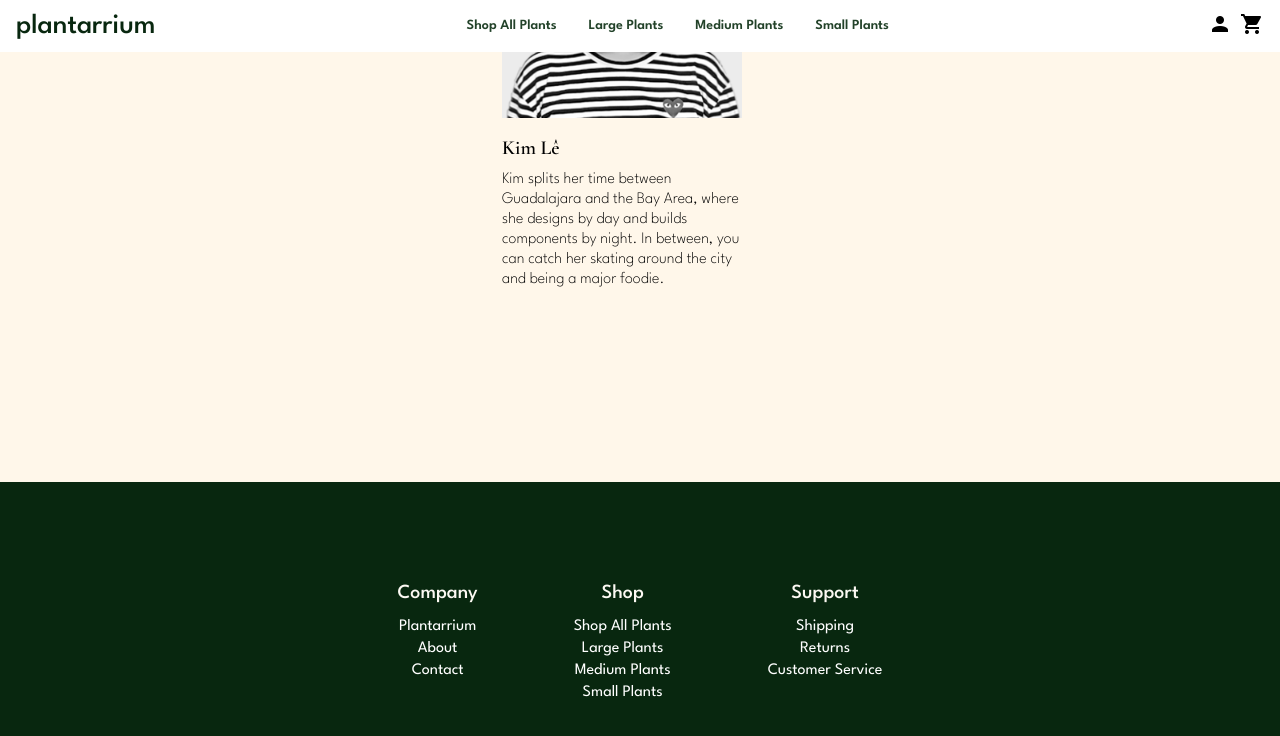
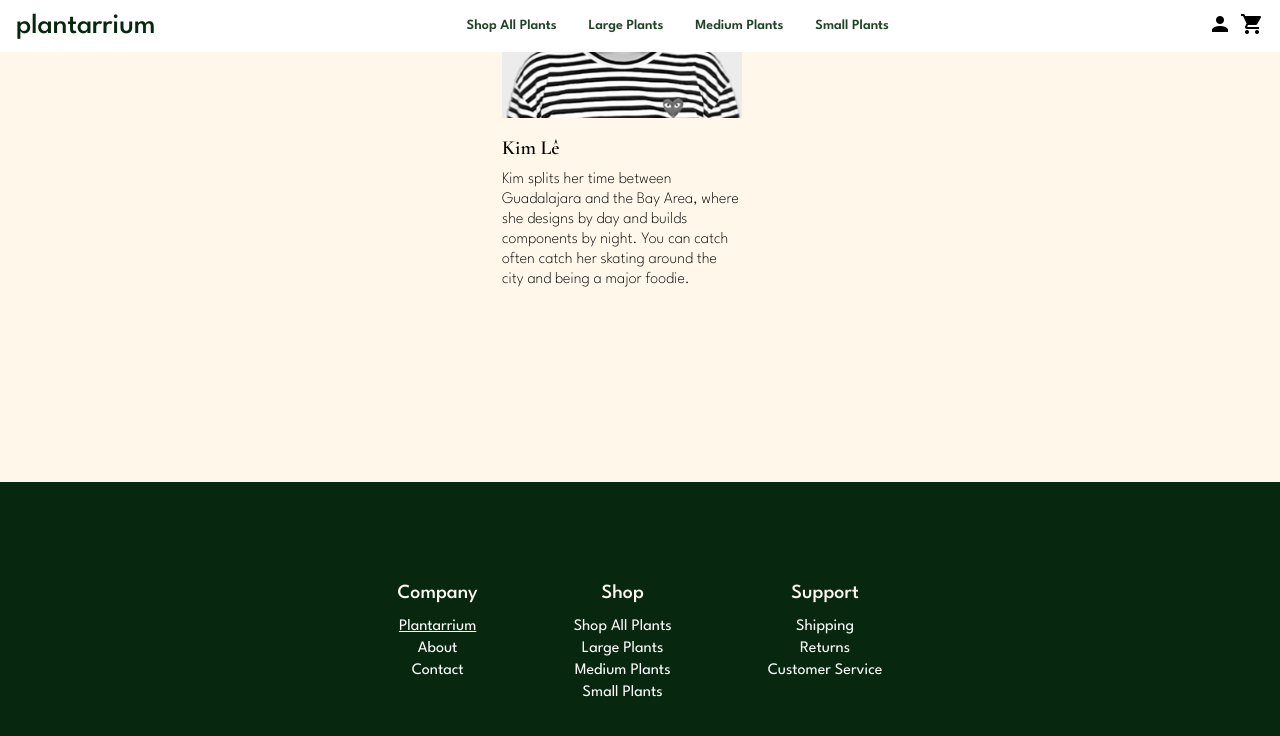
Before and after one commit to 2110-FTB-PT/infinite-loop, a React (Create React App) app: page /about in a window 1280 px wide. In both pictures the pointer is over the element "Plantarrium". Shown: the part 926-1662 px from the top of the page. Built offline with nearby package versions, Linux system fonts and the light colour scheme; no server answers.

Commit message:
visual interaction updates

```diff
--- a/src/components/About.js
+++ b/src/components/About.js
@@ -54,8 +54,8 @@ const About = () => {
             <div className='about-name-label'>Kim Lê</div>
             <div className='about-description'>
               Kim splits her time between Guadalajara and the Bay Area, where
-              she designs by day and builds components by night. In between, you
-              can catch her skating around the city and being a major foodie.
+              she designs by day and builds components by night. You can catch
+              often catch her skating around the city and being a major foodie.
             </div>
           </div>
         </div>
--- a/src/components/Home.js
+++ b/src/components/Home.js
@@ -1,7 +1,6 @@
 import React from "react";
-
+import { Link } from "react-router-dom";
 import "../style/Home.css";
-// import heroVideo from "./img/hero-video.mp4";
 import heroImg from "./img/homepage-hero-img.png";
 import step1 from "./img/step1.png";
 import step2 from "./img/step2.png";
@@ -25,7 +24,9 @@ const Home = () => {
             Explore a range of plant sizes and with a level of care that fits
             you and your home.
           </div>
-          <button className='homepage-hero-button'>Shop plants</button>
+          <Link to='/shopall' style={{ textDecoration: "none" }}>
+            <button className='homepage-hero-button'>Shop plants</button>
+          </Link>
         </div>
       </div>
 
--- a/src/components/LargePlants.js
+++ b/src/components/LargePlants.js
@@ -1,5 +1,5 @@
 import React from "react";
-import "../style/LargePlants.css";
+import "../style/Plants.css";
 
 const LargePlants = () => {
   return (
--- a/src/style/Contact.css
+++ b/src/style/Contact.css
@@ -46,6 +46,11 @@
   align-self: left;
   text-decoration: none;
 }
+
+.contact-button:hover {
+  background-color: #224229;
+}
+
 .contact-img {
   width: 360px;
 }
--- a/src/style/Footer.css
+++ b/src/style/Footer.css
@@ -36,3 +36,7 @@
   text-align: left;
   color: #fff;
 }
+
+.footer-link:hover {
+  text-decoration: underline;
+}
--- a/src/style/Home.css
+++ b/src/style/Home.css
@@ -49,6 +49,10 @@
   display: flex;
   align-self: left;
   text-decoration: none;
+}
+
+.homepage-hero-button:hover {
+  background-color: #224229;
 }
 
 .homepage-video {
--- a/src/style/Navigation.css
+++ b/src/style/Navigation.css
@@ -39,3 +39,7 @@
   margin: 0px 16px;
   color: #224229;
 }
+
+.plant-categories-link:hover {
+  text-decoration: underline;
+}
```
Also changed, not shown: src/components/MediumPlants.js (+7 -7 lines), src/components/SmallPlants.js (+7 -7 lines), src/style/Plants.css (renamed from src/style/LargePlants.css).
